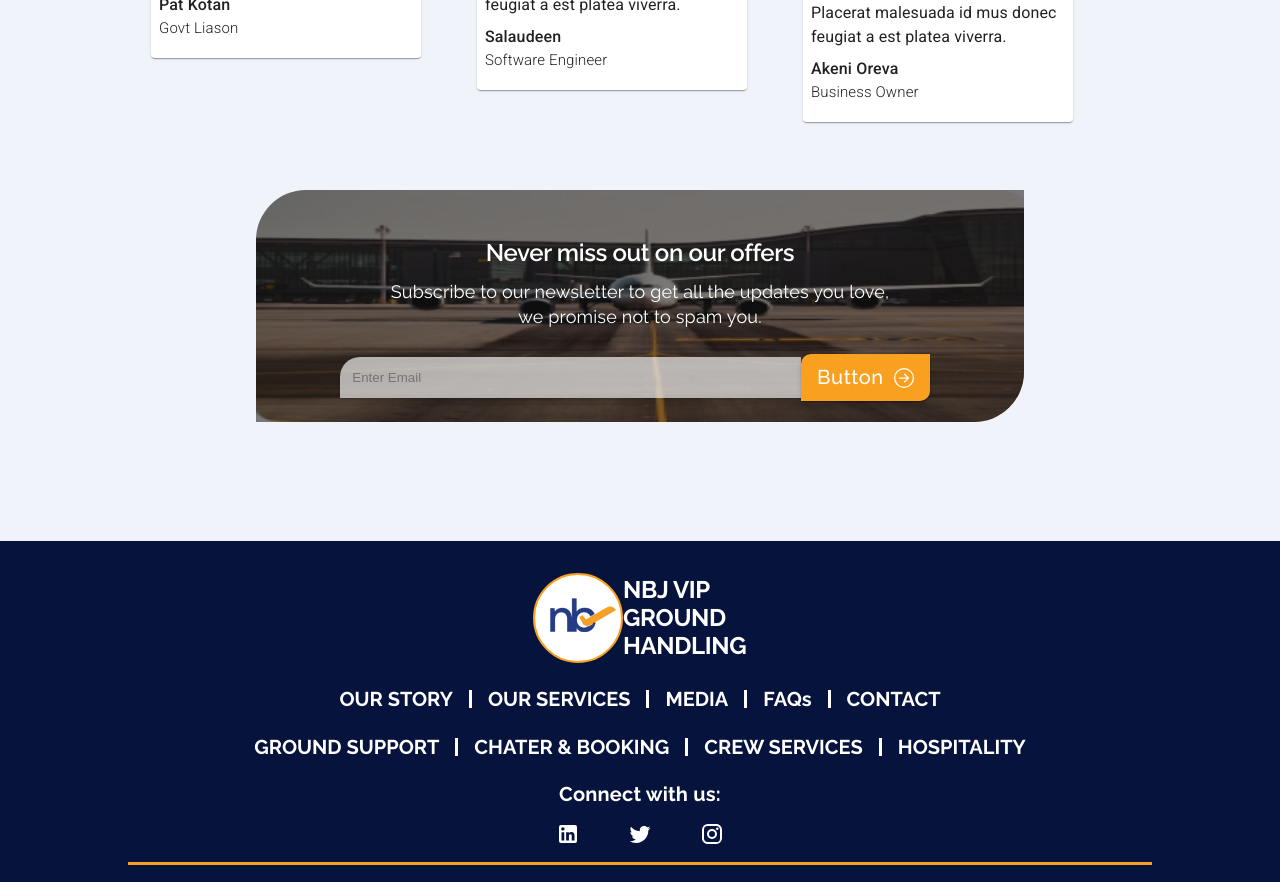
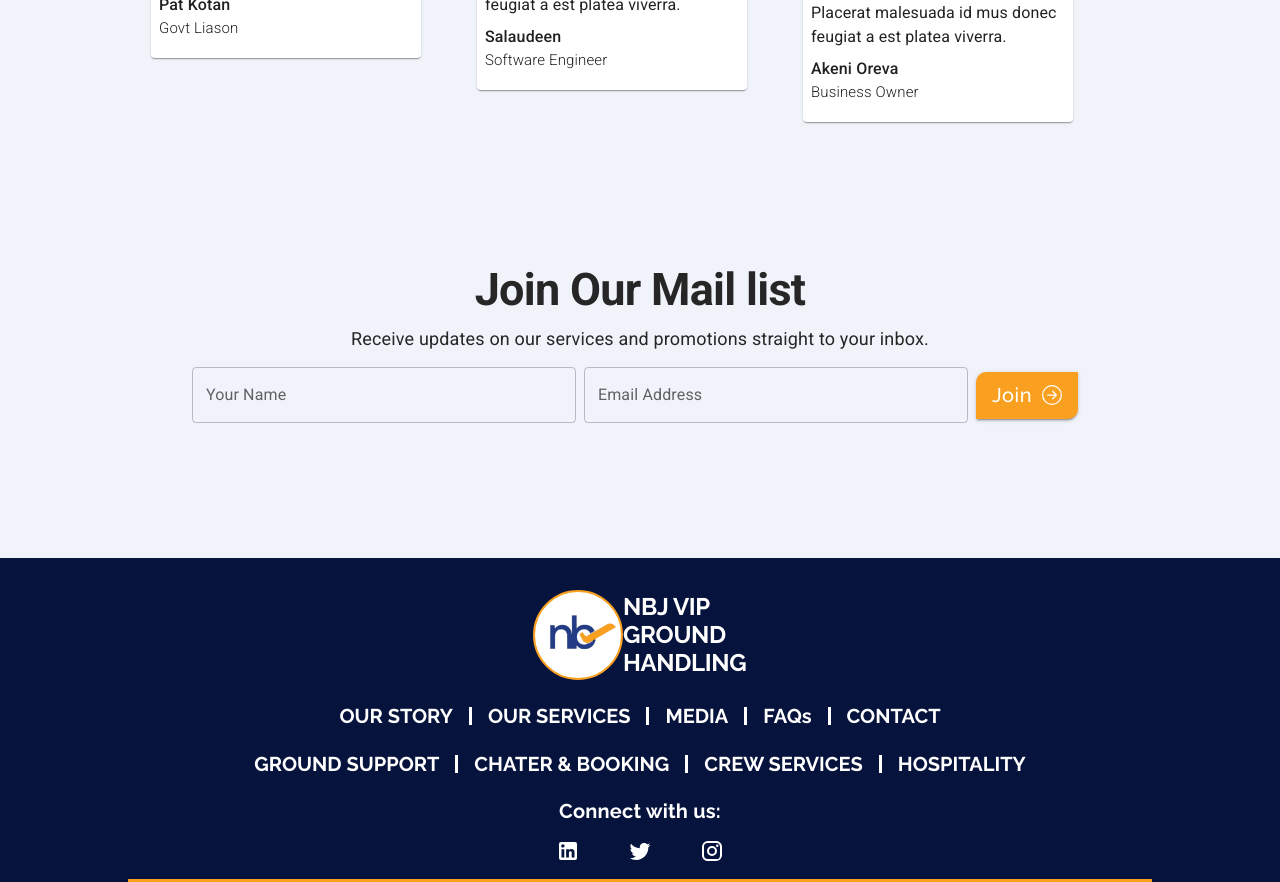
Before and after one commit to NBJ-Developer/nbj-client, a React (Create React App) app: page / in a window 1280 px wide. Shown: the part 3500-4382 px from the top of the page. Built offline with nearby package versions, Linux system fonts and the light colour scheme.

Commit message:
Updated subscription section

```diff
--- /dev/null
+++ b/src/components/Sub/InputField.jsx
@@ -0,0 +1,16 @@
+import React from 'react'
+import Box from '@mui/material/Box';
+import TextField from '@mui/material/TextField';
+
+function InputField({ label }) {return (
+  <Box>
+    <TextField id="outlined-basic" label={label} variant="outlined" sx={{
+      fontFamily: 'Hind',
+      width: '30vw',
+      mr: 1,
+    }}/>
+  </Box>
+);
+}
+
+export default InputField
--- a/src/components/Sub/Sub.jsx
+++ b/src/components/Sub/Sub.jsx
@@ -5,6 +5,7 @@ import Typography from '@mui/material/Typography';
 import image from './airplain3.png'
 import image2 from './backgroungImage.jpeg'
 import PrimaryButtons from '../../elements/Button/PrimaryButtons';
+import InputField from './InputField';
 
 
 export default function Sub() {
@@ -34,7 +35,7 @@ export default function Sub() {
                     fontWeight: '600',
                     fontSize: '16px',
                     lineHeight: '22px',
-                    color: '#ffffff',
+                    color: '#262626',
                     textAlign: 'center',
                     marginTop: '17px'
                 }} variant='h1'>
@@ -75,83 +76,57 @@ export default function Sub() {
       {/* MEDIUM DEVICE */}
        <Box sx={{
             display: {xs: 'none', md: 'flex'},
-            marginTop: '119px',
+            mt: 30,
             justifyContent: 'center'
         }}>
-            <Box style={{
-               backgroundImage: `url(${image})`,
-               backgroundRepeat: 'no-repeat',
-               backgroundSize: '100% 100%',
-            }}
-            sx={{
-              mt: 8,
-              width: '60vw',
-              borderRadius: '50px 0',
-            }}>
-              <Box sx={{
-              width: '100%',
+          <Box sx={{
+              fontFamily: 'Inter',
+              width: '75%',
               py: 2,
-              borderRadius: '50px 0',
-              background: 'rgba(0, 0, 0, 0.51)',
+              display: 'flex',
+              flexDirection: 'column',
+              justifyContent: 'center',
+              alignItems: 'center',
             }}>
                  <Typography sx={{
-                    fontFamily: 'Raleway',
                     fontStyle: 'normal',
-                    fontWeight: '600',
-                    fontSize: '24px',
-                    lineHeight: '33px',
-                    color: '#ffffff',
+                    fontWeight: '700',
+                    fontSize: '45px',
+                    lineHeight: '53px',
+                    color: '#262626',
                     textAlign: 'center',
-                    marginTop: '30px'
                 }} variant='h1'>
-                    Never miss out on our offers
+                    Join Our Mail list
                 </Typography>
                 <Typography sx={{
-                    fontFamily: 'Raleway',
                     fontStyle: 'normal',
                     fontWeight: '400',
                     fontSize: '18px',
                     lineHeight: '25px',
-                    color: '#ffffff',
+                    color: '#262626',
                     textAlign: 'center',
                     marginTop: '10px'
                 }}>
-                    Subscribe to our newsletter to get all the updates you love, <br /> we promise not to spam you.
+                   Receive updates on our services and promotions straight to your inbox.
                 </Typography>
                 <Box sx={{
-                    display: 'flex',
-                    justifyContent: 'center',
-                    alignItems: 'center',
-                    marginTop: '20px'
+                  width: '100%',
+                  display: 'flex',
+                  justifyContent: 'center',
+                  alignItems: 'center',
+                  mt: 2,
                 }}>
-                    <input
-                      type="email"
-                      required
-                      placeholder='Enter Email'
-                      style={{
-                      width: '60%',
-                      height: '41px',
-                      border: 'none',
-                      background: ' rgba(255, 255, 255, 0.65)',
-                      borderRadius: '20px 0 0 0',
-                      margin: '8px 0',
-                      padding: '12px 12px',
-                      '&:focus': {
-                        outline: 'none'
-                      }
-                    }}
-                    />
+                    <InputField label={'Your Name'}/>
+                    <InputField label={'Email Address'}/>
                     <Box sx={{
                       marginRight: '10px',
                     }}>
-                        <PrimaryButtons buttonLabel={'Button'} />
+                        <PrimaryButtons buttonLabel={'Join'} />
                     </Box>
                 </Box>
               </Box>
 
             </Box>
         </Box>
-
-    </Box>
   );
 }
```
